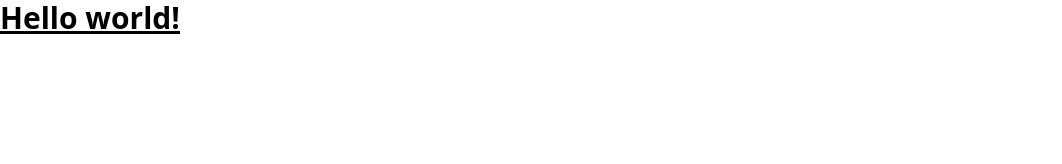
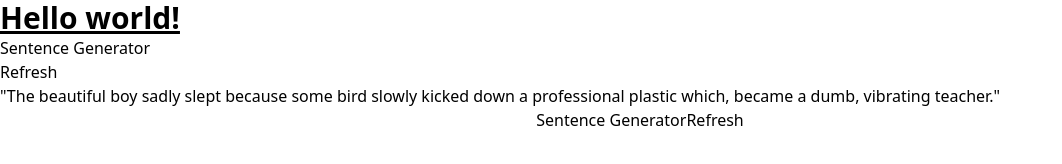
Before and after one commit to funkydonut/frases_random, a website: page index.html in a window 1280 px wide. Shown: the whole page, without its empty margins (0-1062 px from the left). Drawn offline with Linux system fonts and the light colour scheme.

Commit message:
Codepen .html and .script code

```diff
--- a/index.html
+++ b/index.html
@@ -7,5 +7,31 @@
   </head>
   <body>
     <h1 class="text-3xl font-bold underline">Hello world!</h1>
+    <div>
+      <h1>Sentence Generator</h1>
+      <button style="" onclick="sentence()">
+        Refresh<i class="fa fa-refresh" aria-hidden="true"></i>
+      </button>
+    </div>
+    <div class="container">
+      <p id="sentence"></p>
+    </div>
+    <div
+      style="
+        box-sizing: border-box;
+        display: flex;
+        justify-content: center;
+        align-items: center;
+      "
+    >
+      <h1>Sentence Generator</h1>
+      <button style="" onclick="sentence()">
+        Refresh<i class="fa fa-refresh" aria-hidden="true"></i>
+      </button>
+    </div>
+    <div class="container">
+      <p id="sentence"></p>
+    </div>
   </body>
 </html>
+<script src="./script.js"></script>
--- /dev/null
+++ b/script.js
@@ -0,0 +1,25 @@
+var verbs, nouns, adjectives, adverbs, preposition;
+            nouns = ["bird", "clock", "boy", "plastic", "duck", "teacher", "old lady", "professor", "hamster", "dog"];
+            verbs = ["kicked", "ran", "flew", "dodged", "sliced", "rolled", "died", "breathed", "slept", "killed"];
+            adjectives = ["beautiful", "lazy", "professional", "lovely", "dumb", "rough", "soft", "hot", "vibrating", "slimy"];
+            adverbs = ["slowly", "elegantly", "precisely", "quickly", "sadly", "humbly", "proudly", "shockingly", "calmly", "passionately"];
+            preposition = ["down", "into", "up", "on", "upon", "below", "above", "through", "across", "towards"];
+
+            function randGen() {
+              return Math.floor(Math.random() * 5);
+            }
+
+            function sentence() {
+              var rand1 = Math.floor(Math.random() * 10);
+              var rand2 = Math.floor(Math.random() * 10);
+              var rand3 = Math.floor(Math.random() * 10);
+              var rand4 = Math.floor(Math.random() * 10);
+              var rand5 = Math.floor(Math.random() * 10);
+              var rand6 = Math.floor(Math.random() * 10);
+              //                var randCol = [rand1,rand2,rand3,rand4,rand5];
+              //                var i = randGen();
+              var content = "The " + adjectives[rand1] + " " + nouns[rand2] + " " + adverbs[rand3] + " " + verbs[rand4] + " because some " + nouns[rand1] + " " + adverbs[rand1] + " " + verbs[rand1] + " " + preposition[rand1] + " a " + adjectives[rand2] + " " + nouns[rand5] + " which, became a " + adjectives[rand3] + ", " + adjectives[rand4] + " " + nouns[rand6] + ".";
+
+              document.getElementById('sentence').innerHTML = "&quot;" + content + "&quot;";
+            };
+            sentence();
```
